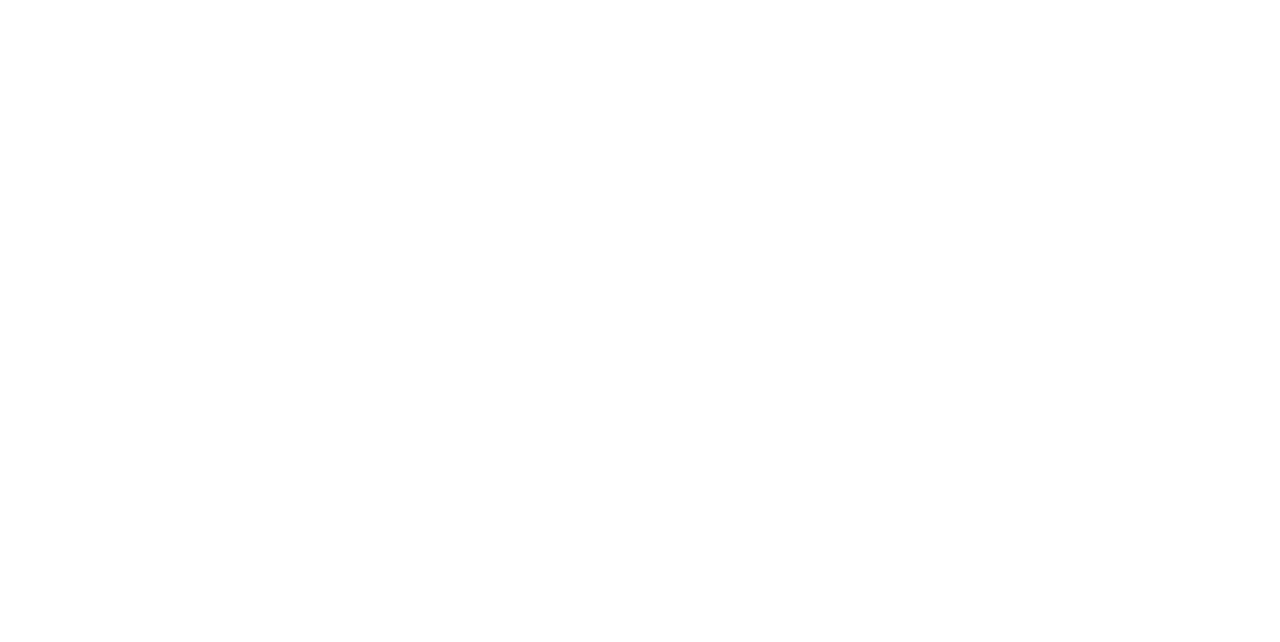
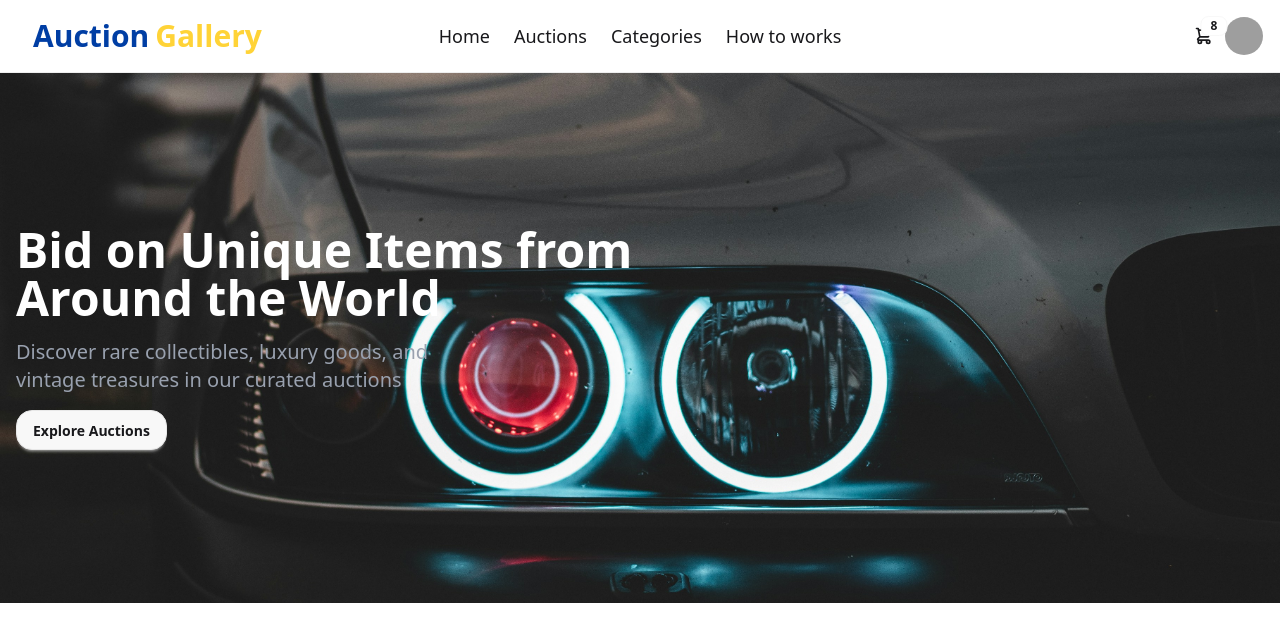
Before and after one commit to MD-SIFAT-AHAMED/Auction_Gallary, a React (Vite) app: page / in a window 1280 px wide. Shown: the top 642 px of the page. Built offline with nearby package versions, Linux system fonts and the light colour scheme; grey boxes are pictures that could not be loaded.

Commit message:
main"Navber and Banner desing complete"

```diff
--- a/index.html
+++ b/index.html
@@ -4,7 +4,7 @@
     <meta charset="UTF-8" />
     <link rel="icon" type="image/svg+xml" href="/vite.svg" />
     <meta name="viewport" content="width=device-width, initial-scale=1.0" />
-    <title>Auction Gallary</title>
+    <title>Auction Gallery</title>
   </head>
   <body>
     <div id="root"></div>
--- a/src/App.jsx
+++ b/src/App.jsx
@@ -1,11 +1,14 @@
 import './App.css'
+import Banner from './Components/Banner/Banner'
+import Navbar from './Components/Navbar/Navbar'
 
 function App() {
 
 
   return (
     <>
-
+     <Navbar></Navbar>
+     <Banner></Banner>
     </>
   )
 }
--- /dev/null
+++ b/src/Components/Banner/Banner.jsx
@@ -0,0 +1,19 @@
+import React from 'react';
+import img from '../../assets/Banner-min.jpg';
+const Banner = () => {
+    return (
+        <div className='w-full bg-cover bg-center flex items-center h-[530px]' style={{backgroundImage:`url(${img})`}}>
+            <div className='max-w-screen-xl mx-auto px-4 w-full'>
+                <div className='text-white space-y-4 text-left'>
+                    <h2 className='text-3xl md:text-5xl font-semibold'>Bid on Unique Items from <br />
+                    Around the World</h2>
+                    <p className='text-lg md:text-xl text-gray-400 font-normal'>Discover rare collectibles, luxury goods, and <br />
+                    vintage treasures in our curated auctions</p>
+                    <button className='btn rounded-2xl'>Explore Auctions</button>
+                </div>
+            </div>
+        </div>
+    );
+};
+
+export default Banner;
--- /dev/null
+++ b/src/Components/Navbar/Navbar.jsx
@@ -0,0 +1,80 @@
+import React from 'react';
+
+const Navbar = () => {
+    return (
+        <div className='w-full border-b border-base-300'>
+            <div className="navbar max-w-screen-xl mx-auto bg-base-100 px-4">
+            <div className="navbar-start">
+                <div className="dropdown">
+                <div tabIndex={0} role="button" className="btn btn-ghost lg:hidden">
+                    <svg xmlns="http://www.w3.org/2000/svg" className="h-5 w-5" fill="none" viewBox="0 0 24 24" stroke="currentColor"> <path strokeLinecap="round" strokeLinejoin="round" strokeWidth="2" d="M4 6h16M4 12h8m-8 6h16" /> </svg>
+                </div>
+                    <ul
+                        tabIndex={0}
+                        className="menu menu-sm dropdown-content bg-base-100 rounded-box z-1 mt-3 w-52 p-2 shadow">
+                        <li><a>Home</a></li>
+                        <li><a>Auctions</a></li>
+                        <li><a>Categories</a></li>
+                        <li><a>How to works</a></li>
+                    </ul>
+                </div>
+                <a className="btn btn-ghost text-xl"><span className='text-lg md:text-3xl text-[#003EA4]'>Auction</span><span className='text-lg md:text-3xl text-[#FFD337]'>Gallery</span></a>
+            </div>
+            <div className="navbar-center hidden lg:flex">
+                <ul className="menu menu-horizontal px-4">
+                    <li className='text-lg font-normal'><a>Home</a></li>
+                    <li className='text-lg font-normal'><a>Auctions</a></li>
+                    <li className='text-lg font-normal'><a>Categories</a></li>
+                    <li className='text-lg font-normal'><a>How to works</a></li>
+                </ul>
+            </div>
+            <div className="navbar-end">
+            <div class="flex-none">
+                <div class="dropdown dropdown-end">
+                <div tabindex="0" role="button" class="btn btn-ghost btn-circle">
+                    <div class="indicator">
+                    <svg xmlns="http://www.w3.org/2000/svg" class="h-5 w-5" fill="none" viewBox="0 0 24 24" stroke="currentColor"> <path stroke-linecap="round" stroke-linejoin="round" stroke-width="2" d="M3 3h2l.4 2M7 13h10l4-8H5.4M7 13L5.4 5M7 13l-2.293 2.293c-.63.63-.184 1.707.707 1.707H17m0 0a2 2 0 100 4 2 2 0 000-4zm-8 2a2 2 0 11-4 0 2 2 0 014 0z" /> </svg>
+                    <span class="badge badge-sm indicator-item">8</span>
+                    </div>
+                </div>
+                <div
+                    tabindex="0"
+                    class="card card-compact dropdown-content bg-base-100 z-1 mt-3 w-52 shadow">
+                    <div class="card-body">
+                    <span class="text-lg font-bold">8 Items</span>
+                    <span class="text-info">Subtotal: $999</span>
+                    <div class="card-actions">
+                        <button class="btn btn-primary btn-block">View cart</button>
+                    </div>
+                    </div>
+                </div>
+                </div>
+                <div class="dropdown dropdown-end">
+                <div tabindex="0" role="button" class="btn btn-ghost btn-circle avatar">
+                    <div class="w-10 rounded-full">
+                    <img
+                        alt="Tailwind CSS Navbar component"
+                        src="https://img.daisyui.com/images/stock/photo-1534528741775-53994a69daeb.webp" />
+                    </div>
+                </div>
+                <ul
+                    tabindex="0"
+                    class="menu menu-sm dropdown-content bg-base-100 rounded-box z-1 mt-3 w-52 p-2 shadow">
+                    <li>
+                    <a class="justify-between">
+                        Profile
+                        <span class="badge">New</span>
+                    </a>
+                    </li>
+                    <li><a>Settings</a></li>
+                    <li><a>Logout</a></li>
+                </ul>
+                </div>
+            </div>
+            </div>
+            </div>
+        </div>
+    );
+};
+
+export default Navbar;
```
